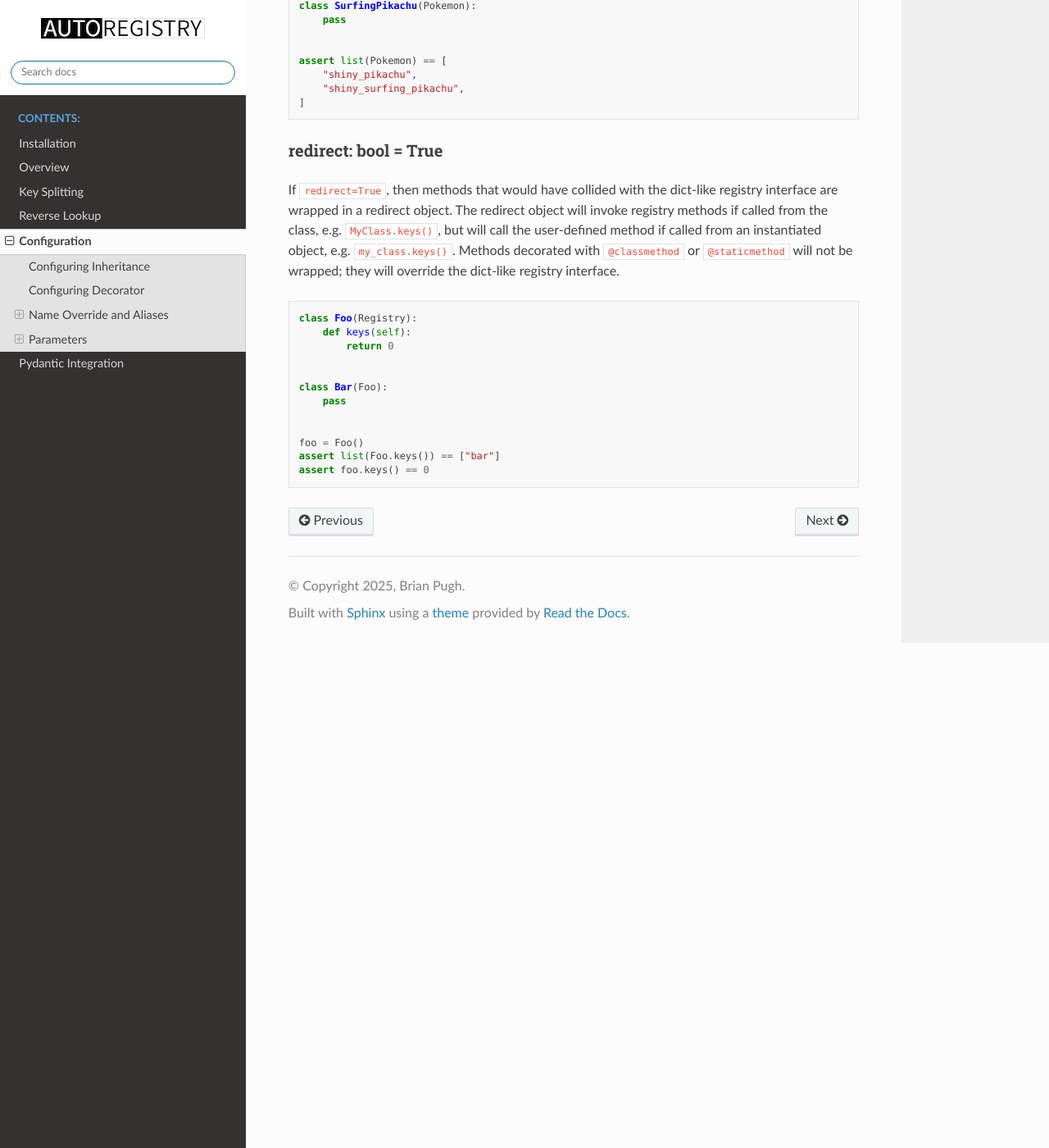
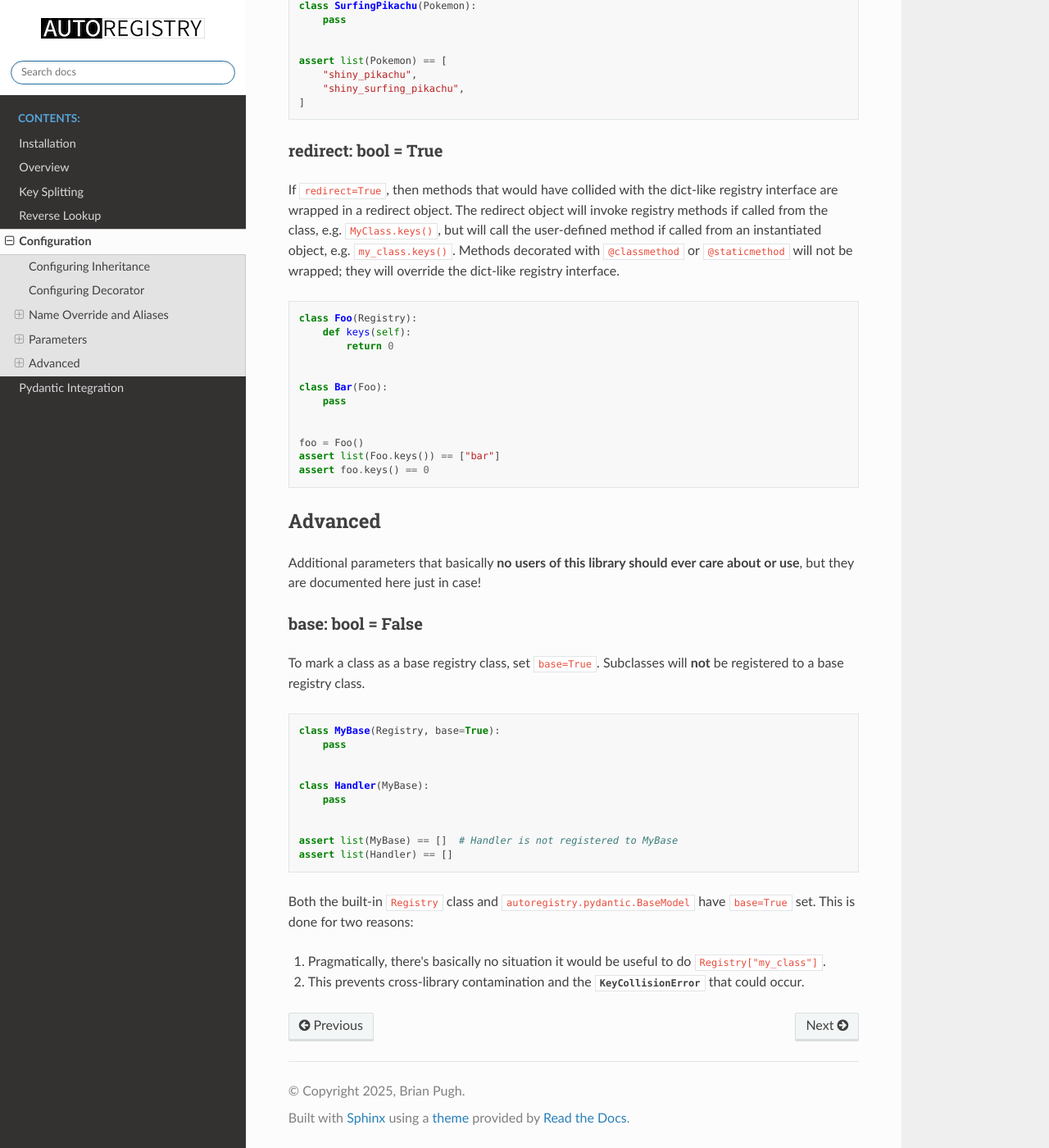
Before and after one commit to BrianPugh/autoregistry, a Sphinx documentation site: the page built from docs/source/Configuration.rst, in a window 1280 px wide and 1400 px high, scrolled down 9563 px. Shown: the whole window at 82% size. Built offline with Sphinx 7.4.7 and the Read the Docs theme 3.1.0, drawn with Linux system fonts in a browser that asks for light colours; the version number could not be read and is left out.

Commit message:
Fix KeyCollisionErrors for pydantic.BaseModel via introduction of 'base' parameter.

```diff
--- a/docs/source/Configuration.rst
+++ b/docs/source/Configuration.rst
@@ -570,3 +570,35 @@ they will override the dict-like registry interface.
    foo = Foo()
    assert list(Foo.keys()) == ["bar"]
    assert foo.keys() == 0
+
+
+Advanced
+^^^^^^^^
+Additional parameters that basically **no users of this library should ever care about or use**, but they are documented here just in case!
+
+.. _base:
+
+base: bool = False
+------------------
+To mark a class as a base registry class, set ``base=True``.
+Subclasses will **not** be registered to a base registry class.
+
+.. code-block:: python
+
+    class MyBase(Registry, base=True):
+        pass
+
+
+    class Handler(MyBase):
+        pass
+
+
+    assert list(MyBase) == []  # Handler is not registered to MyBase
+    assert list(Handler) == []
+
+Both the built-in ``Registry`` class and ``autoregistry.pydantic.BaseModel`` have ``base=True`` set.
+This is done for two reasons:
+
+1. Pragmatically, there's basically no situation it would be useful to do ``Registry["my_class"]``.
+
+2. This prevents cross-library contamination and the :exc:`KeyCollisionError` that could occur.
--- a/docs/source/Pydantic Integration.rst
+++ b/docs/source/Pydantic Integration.rst
@@ -80,9 +80,11 @@ The integration uses multiple inheritance and a custom metaclass:
    from autoregistry.pydantic import PydanticRegistryMeta
 
 
-   class BaseModel(PydanticBaseModel, Registry, metaclass=PydanticRegistryMeta):
+   class BaseModel(PydanticBaseModel, Registry, metaclass=PydanticRegistryMeta, base=True):
        """Base class combining Pydantic's BaseModel with AutoRegistry."""
 
 The :class:`PydanticRegistryMeta` metaclass merges both Pydantic's and AutoRegistry's metaclasses, ensuring registry dict-like methods (like ``keys()``, ``items()``) operate at the class level while Pydantic's validation works at the instance level.
 
+The ``base=True`` parameter marks this as a base registry class, so subclasses will **not** be registered to ``BaseModel`` itself (see :ref:`base <base>` for details).
+
 This is actually how :class:`autoregistry.pydantic.BaseModel` is exactly defined (no body!). **All** logic is within :class:`PydanticRegistryMeta`; :class:`autoregistry.pydantic.BaseModel` only responsibility is to combine these class/metaclass definitions so that inheritance is correct.
```
Also changed, not shown: 3 other files.
